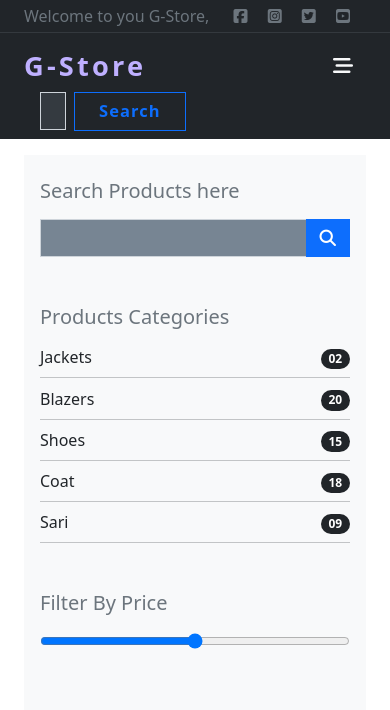
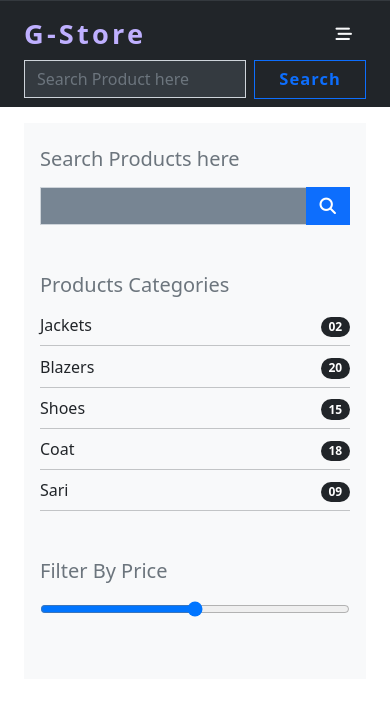
Before and after one commit to gokarna123-goku/g_store, a Django app: template templates/allproducts.html in a window 390 px wide. Shown: the top 710 px of the page. Run offline with Django 3.2, Linux system fonts and the light colour scheme; the template is opened without the code that fills it, so the values that code supplies are empty; some libraries are stand-ins or nearby versions.

Commit message:
changes the navbar design and work on responsive for all devices

```diff
--- a/static/css/gstore.css
+++ b/static/css/gstore.css
@@ -49,8 +49,8 @@
     width: 100%;
 }
 .navbar_section .nav-link{
-    font-size: 1.1033rem;
-    color: #fdf3e6;
+    font-size: 1.13033rem;
+    color: #908f8d;
 }
 .navbar_section .nav-link:focus, .navbar_section .nav-link:active:focus, .navbar_section .nav-link.active:focus{
     color: #fdf3e6;
--- a/templates/allproducts.html
+++ b/templates/allproducts.html
@@ -88,7 +88,7 @@
                     <div class="row">
                         <!-- model clss Product => product and _set means many products of a single products -->
                         {% for product in category.product_set.all %}
-                        <div class="col-md-4 mb-4">
+                        <div class="col-md-4 col-md-6 mb-4">
                             <div class="p-0 shadow-sm">
                                 <img src="{{ product.image.url }}" class="img-fluid product_img" alt="">
                                 <div class="info py-3 px-2">
@@ -100,8 +100,16 @@
                                         <s class="text-muted me-3">Rs. {{ product.marked_price }}</s>
                                         Rs. {{ product.selling_price }}
                                     </p>
-                                    <a href="{% url 'ecomapp:addtocart' product.id %}"
-                                        class="btn btn-sm btn-primary w-100" style="border-radius: 0px;">Add to Cart</a>
+                                    <div class="d-flex justify-content-between align-items-center">
+                                        <a href="{% url 'ecomapp:addtocart' product.id %}" class="btn btn-sm btn-primary px-2">
+                                            <i class="fa-solid fa-cart-plus me-2"></i> Add to Cart
+                                        </a>
+                                        <a href="#" class="btn btn-sm btn-outline-primary px-3">
+                                            <i class="fa-regular fa-heart"></i>
+                                        </a>
+                                    </div>
+                                    <!-- <a href="{% url 'ecomapp:addtocart' product.id %}"
+                                        class="btn btn-sm btn-primary w-100" style="border-radius: 0px;">Add to Cart</a> -->
                                 </div>
                             </div>
                         </div>
--- a/templates/navbar.html
+++ b/templates/navbar.html
@@ -1,10 +1,21 @@
 <div class="container-fluid px-0 mx-0 bg-dark">
-    <div class="container col-lg-11 py-1 px-4">
+    <div class="container col-lg-11 py-1 px-4 d-lg-block d-sm-none d-none">
         <div class="d-flex justify-content-between align-items-center">
-            <div class="message">
+            <div class="message d-flex align-items-center">
+                <div class="welcome_text me-4">
                     <p class="text text-secondary mb-0">Welcome to you G-Store,</p>
                 </div>
-            <div class="social_icons">
+                <div class="contact_text">
+                    <p class="text text-secondary mb-0">Call us: +977-9809809800</p>
+                </div>
+            </div>
+            <div class="social_icons d-flex align-items-center">
+                <div class="wishlist_button me-4">
+                    <a href="#" class="btn btn-link text-decoration-none text-secondary">
+                        <i class="fa-solid fa-heart"></i> Wishlist
+                    </a>
+                </div>
+                <div class="icons">
                     <a href="#" class="text-decoration-none me-3 text-secondary">
                         <i class="fa-brands fa-square-facebook"></i>
                     </a>
@@ -14,9 +25,10 @@
                     <a href="#" class="text-decoration-none me-3 text-secondary">
                         <i class="fa-brands fa-square-twitter"></i>
                     </a>
-                <a href="#" class="text-decoration-none me-3 text-secondary">
+                    <a href="#" class="text-decoration-none me-2 text-secondary">
                         <i class="fa-brands fa-square-youtube"></i>
                     </a>
+                </div>
             </div>
         </div>
     </div>
@@ -41,14 +53,23 @@
         <nav class="navbar navbar-expand-lg my-0">
             <div class="container-fluid navbar_section">
                 <a class="navbar-brand nav_logo" href="{% url 'ecomapp:home' %}">G-Store</a>
-                <button class="navbar-toggler" type="button" data-bs-toggle="collapse"
+                <button class="btn navbar-toggler" type="button" data-bs-toggle="collapse"
                     data-bs-target="#navbarSupportedContent" aria-controls="navbarSupportedContent" aria-expanded="false"
                     aria-label="Toggle navigation">
                     <i class="fa-solid fa-bars-staggered text-light"></i>
                 </button>
-                <div class="search_section w-50">
+                <div class="search_section w-50 d-lg-block d-sm-none d-none">
                     <form action="{% url 'ecomapp:search' %}" method="GET">
                         <div class="d-flex align-items-center mx-3">
+                            <input type="search" class="form-control me-2 search_input" name="keyword" placeholder="Search Product here"
+                                required>
+                            <button type="submit" class="btn btn-outline-primary px-4">Search</button>
+                        </div>
+                    </form>
+                </div>
+                <div class="search_section w-100 d-lg-none d-sm-block d-block">
+                    <form action="{% url 'ecomapp:search' %}" method="GET">
+                        <div class="d-flex align-items-center">
                             <input type="search" class="form-control me-2 search_input" name="keyword" placeholder="Search Product here"
                                 required>
                             <button type="submit" class="btn btn-outline-primary px-4">Search</button>
@@ -85,6 +106,11 @@
                         </li>
                         {% endif %}
                     </ul>
+                    <div class="wishlist_button d-flex justify-content-start align-items-center d-lg-none d-sm-block d-block">
+                        <a href="#" class="text-decoration-none h6 text-secondary d-lg-none d-sm-block d-block">
+                            <i class="fa-solid fa-heart me-2 "></i> Wishlist
+                        </a>
+                    </div>
                 </div>
             </div>
         </nav>
```
Also changed, not shown: templates/home.html (+10 -9 lines). Lines whose indentation alone changed are shown as unchanged.
